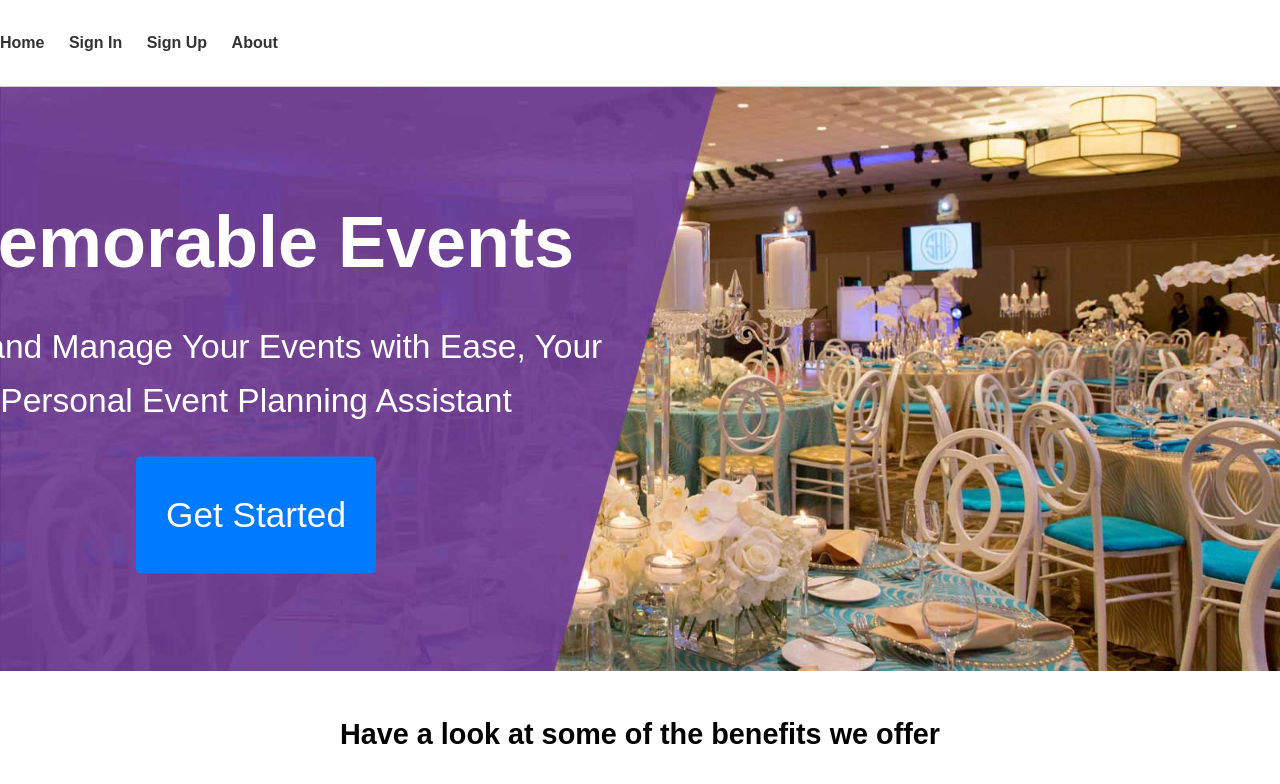
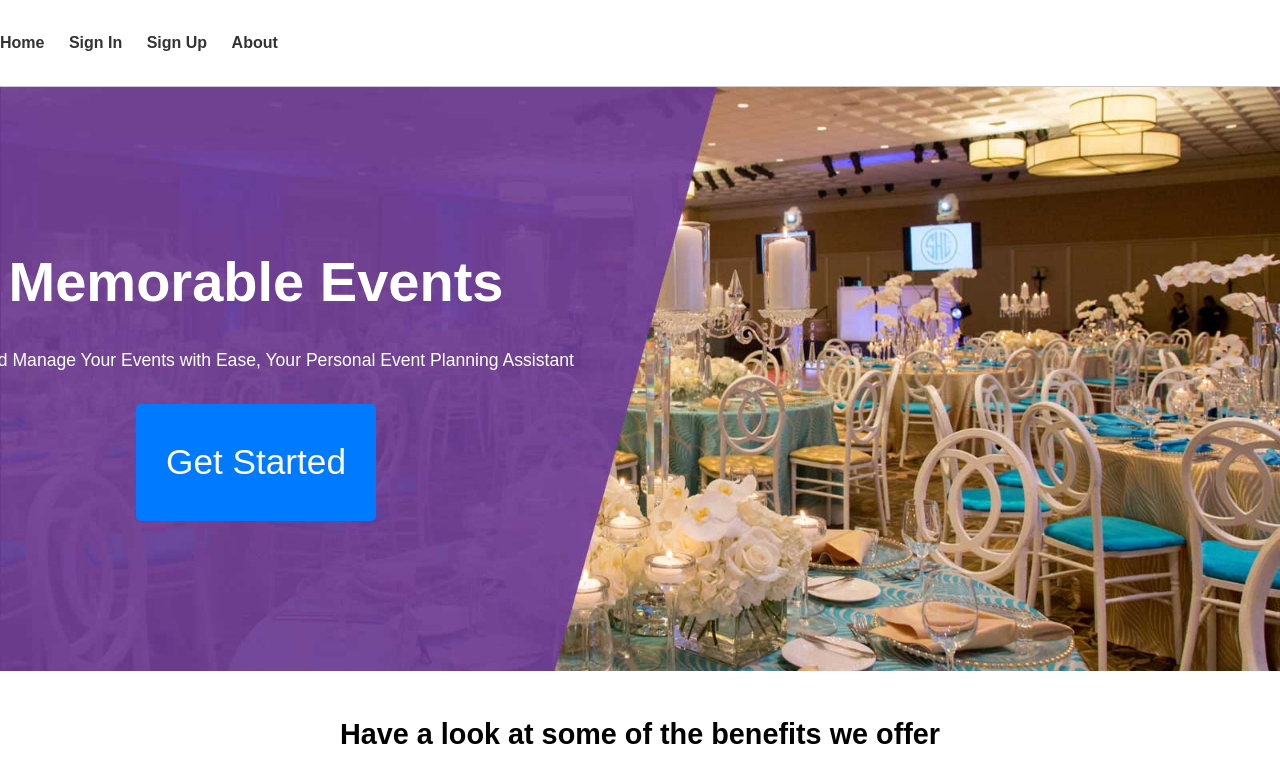
Before and after one commit to Esther-Wagatwe/memorable_events, a plain HTML site: page index.html in a window 1280 px wide. Shown: the top 784 px of the page. Drawn offline with Linux system fonts and the light colour scheme.

```diff
--- a/static/css/landing.css
+++ b/static/css/landing.css
@@ -69,12 +69,12 @@
 }
 
 .hero h1 {
-    font-size: 4.5rem;
+    font-size: 3.5rem;
     margin-bottom: 20px;
 }
 
 .hero p {
-    font-size: 2.1rem;
+    font-size: 1.1rem;
     margin-bottom: 30px;
 }
 
```
